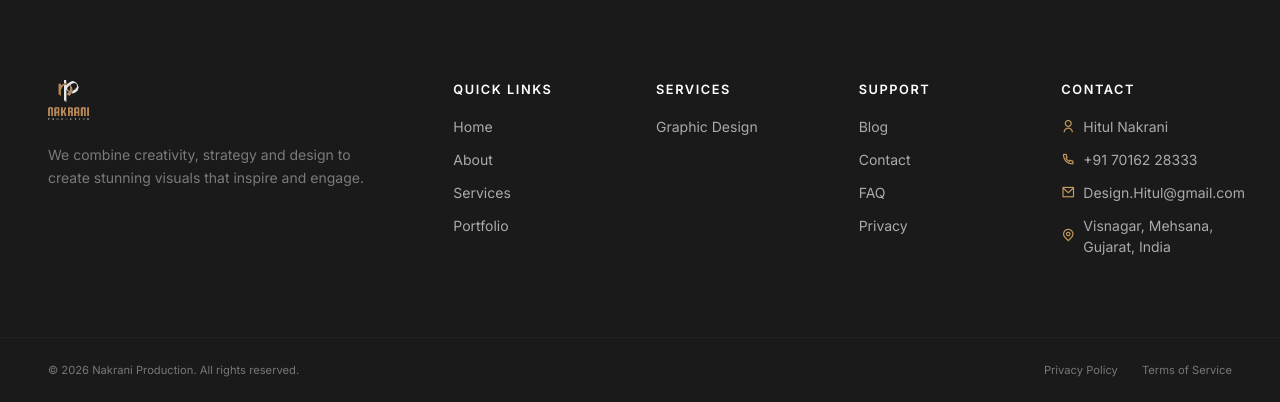
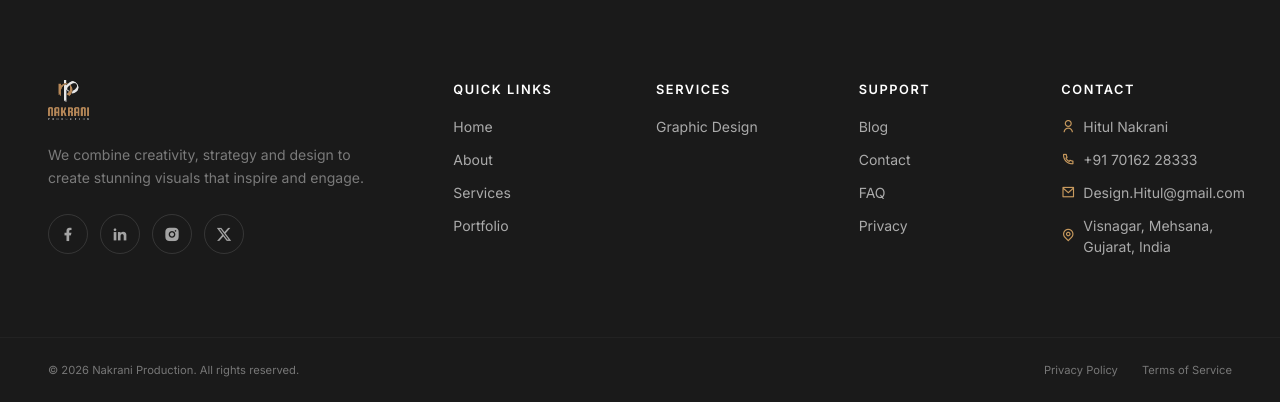
Before and after one commit to shreehariitsolutions19/Nakrani-Production, a Django app: page /blog/ in a window 1280 px wide. Shown: the part 2716-3118 px from the top of the page. Run offline with Django 5.2, Linux system fonts and the light colour scheme; data comes from the database, SQL or seed files in the repository; data that the repository does not hold is empty; some libraries are stand-ins or nearby versions.

Commit message:
Add default footer social links

```diff
--- a/website/management/commands/seed_demo.py
+++ b/website/management/commands/seed_demo.py
@@ -30,6 +30,10 @@ class Command(BaseCommand):
             "email": "Design.Hitul@gmail.com",
             "city": "Visnagar, Mehsana, Gujarat, India",
             "address": "Visnagar, Mehsana, Gujarat, India",
+            "facebook": "https://www.facebook.com/",
+            "linkedin": "https://www.linkedin.com/",
+            "instagram": "https://www.instagram.com/",
+            "twitter": "https://x.com/",
             "meta_title": "Nakrani Production — Premium Graphic Design Agency",
             "meta_description": "Premium graphic design, branding, packaging, print and social media design.",
         })
--- a/website/templates/website/base.html
+++ b/website/templates/website/base.html
@@ -105,10 +105,10 @@
         <a class="flex items-center h-10 mb-6" href="{% url 'home' %}"><img class="h-full w-auto object-contain" src="{% static 'site/images/logo.webp' %}" alt="Nakrani Production"></a>
         <p class="text-dark-600 text-sm leading-relaxed mb-6 max-w-xs">{% if site_settings %}{{ site_settings.tagline }}{% else %}We create stunning visual experiences that inspire and engage. Premium design for premium brands.{% endif %}</p>
         <div class="flex items-center gap-3">
-          {% if site_settings and site_settings.facebook %}<a class="social" href="{{ site_settings.facebook }}" target="_blank" rel="noopener" aria-label="Facebook"><i class="ri-facebook-fill"></i></a>{% endif %}
-          {% if site_settings and site_settings.linkedin %}<a class="social" href="{{ site_settings.linkedin }}" target="_blank" rel="noopener" aria-label="LinkedIn"><i class="ri-linkedin-fill"></i></a>{% endif %}
-          {% if site_settings and site_settings.instagram %}<a class="social" href="{{ site_settings.instagram }}" target="_blank" rel="noopener" aria-label="Instagram"><i class="ri-instagram-fill"></i></a>{% endif %}
-          {% if site_settings and site_settings.twitter %}<a class="social" href="{{ site_settings.twitter }}" target="_blank" rel="noopener" aria-label="Twitter"><i class="ri-twitter-x-fill"></i></a>{% endif %}
+          <a class="social" href="{% if site_settings and site_settings.facebook %}{{ site_settings.facebook }}{% else %}https://www.facebook.com/{% endif %}" target="_blank" rel="noopener" aria-label="Facebook"><i class="ri-facebook-fill"></i></a>
+          <a class="social" href="{% if site_settings and site_settings.linkedin %}{{ site_settings.linkedin }}{% else %}https://www.linkedin.com/{% endif %}" target="_blank" rel="noopener" aria-label="LinkedIn"><i class="ri-linkedin-fill"></i></a>
+          <a class="social" href="{% if site_settings and site_settings.instagram %}{{ site_settings.instagram }}{% else %}https://www.instagram.com/{% endif %}" target="_blank" rel="noopener" aria-label="Instagram"><i class="ri-instagram-fill"></i></a>
+          <a class="social" href="{% if site_settings and site_settings.twitter %}{{ site_settings.twitter }}{% else %}https://x.com/{% endif %}" target="_blank" rel="noopener" aria-label="X"><i class="ri-twitter-x-fill"></i></a>
         </div>
       </div>
       <div class="lg:col-span-2"><h4 class="footer-title">Quick Links</h4><ul class="space-y-3 footer-list"><li><a href="{% url 'home' %}">Home</a></li><li><a href="{% url 'about' %}">About</a></li><li><a href="{% url 'services' %}">Services</a></li><li><a href="{% url 'portfolio' %}">Portfolio</a></li></ul></div>
```
Also changed, not shown: website/migrations/0011_set_default_social_links.py (added).
